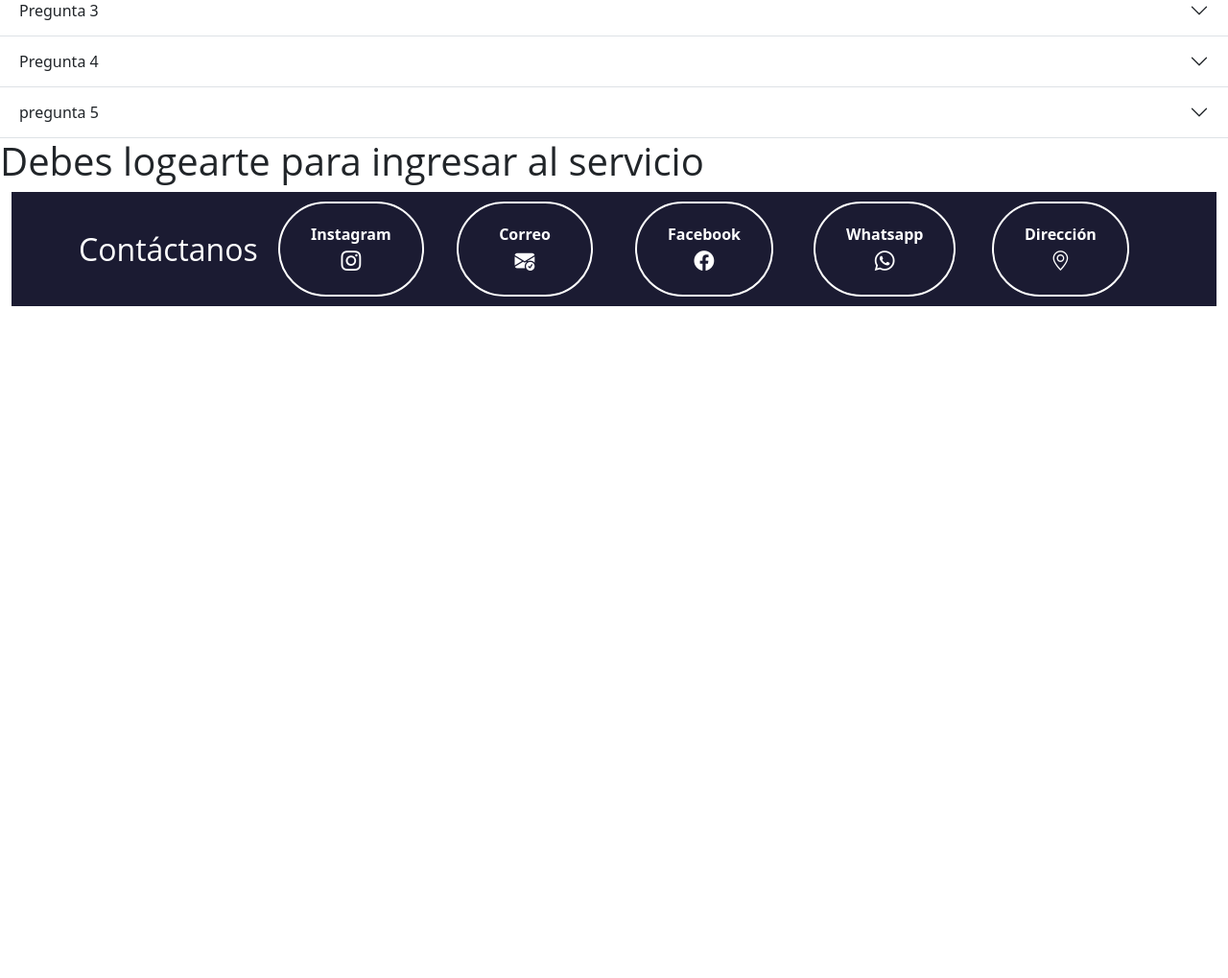
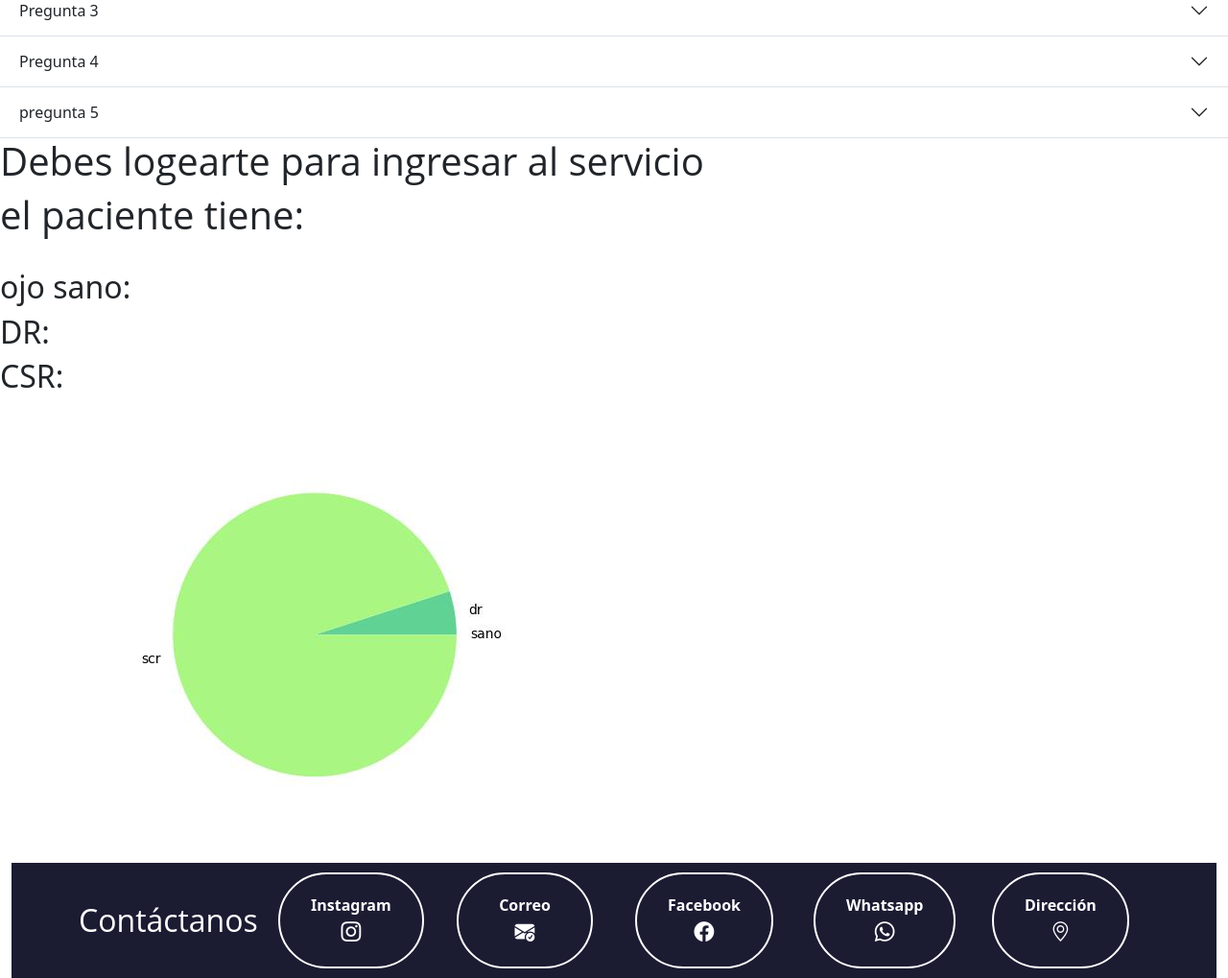
Before and after one commit to vladimirmarcos/trabajofinal, a Flask app: page /servicios_oculares in a window 1280 px wide. Shown: the part 245-1264 px from the top of the page at 96% size. Before the commit the page ends 924 px from the top, so only its background shows below. Run offline with Flask 3, Linux system fonts and the light colour scheme.

Commit message:
ya manda grafiquito

```diff
--- a/app.py
+++ b/app.py
@@ -6,6 +6,7 @@
 from werkzeug.urls import url_parse
 from werkzeug.utils import secure_filename
 from flask_wtf import CSRFProtect
+import matplotlib.pyplot as plt
 basedir = os.path.abspath(os.path.dirname(__file__))
 app = Flask(__name__)
 
@@ -78,6 +79,9 @@
 @app.route('/servicios_oculares', methods=['GET', 'POST'])
 def servicios_oculares():
     flag=0
+    arreglo=['sano','dr','scr']
+    colores = ["#EE6055","#60D394","#AAF683"]
+    arreglo_resultados=[]
     #comentario para mandar commit con todo funcionando
     if current_user.is_authenticated:
         form=ImgForm(request.form)
@@ -93,11 +97,17 @@
                 s=algo[0]
                 dr=algo[1]
                 scr=algo[2]
+                arreglo_resultados.append(s)
+                arreglo_resultados.append(dr)
+                arreglo_resultados.append(scr)
+
 
                 caso=Diagnostico(imagenes_archivos=img_modelo,imagenes_fecha_tomada="sadas",ojo_sano=s,dr=dr,crs=scr)
                 caso.save()
-                return render_template ('mostrar_usuarios.html',mensaje1=s,mensaje2=dr,mensaje3=scr)
-        return render_template("servicios_oculares.html",flag=0,form=form)
+                plt.pie(arreglo_resultados, labels=arreglo,colors=colores)
+                plt.savefig("static/graficos/Ejemplo.jpg")
+                return render_template ('servicios_oculares.html',flag=0,form=form,mensaje1=s,mensaje2=dr,mensaje3=scr)
+        return render_template("servicios_oculares.html",flag=0,form=form,mensaje1="",mensaje2="",mensaje3="")
     else:
 
          return render_template("servicios_oculares.html",flag=1)
--- a/templates/servicios_oculares.html
+++ b/templates/servicios_oculares.html
@@ -11,11 +11,21 @@
     <div class="container d-flex justify-content-center align-item-center">
     {{form.image}}
      </div>
-    <br>
-    <br>
+
     <div class="container d-flex justify-content-center align-item-center">
     <button type="submit" class="btn btn-primary">Enviar</button>
     </div>
   </form>
 {% endif %}
+
+{% if mensaje1 != ''%}
+<h1>el paciente tiene: </h1> <br>
+<h2>ojo sano: </h2>
+<h2>{{mensaje1}}</h2>
+<h2>DR: </h2>
+<h2>{{mensaje2}}</h2>
+<h2>CSR: </h2>
+<h2>{{mensaje3}}</h2>
+<img src="{{ url_for('static', filename='graficos/Ejemplo.jpg') }}" >
+{% endif %}
 {% endblock %}
```
Also changed, not shown: Ejemplo.jpg (added), medico.db, static/graficos/Ejemplo.jpg (added).
